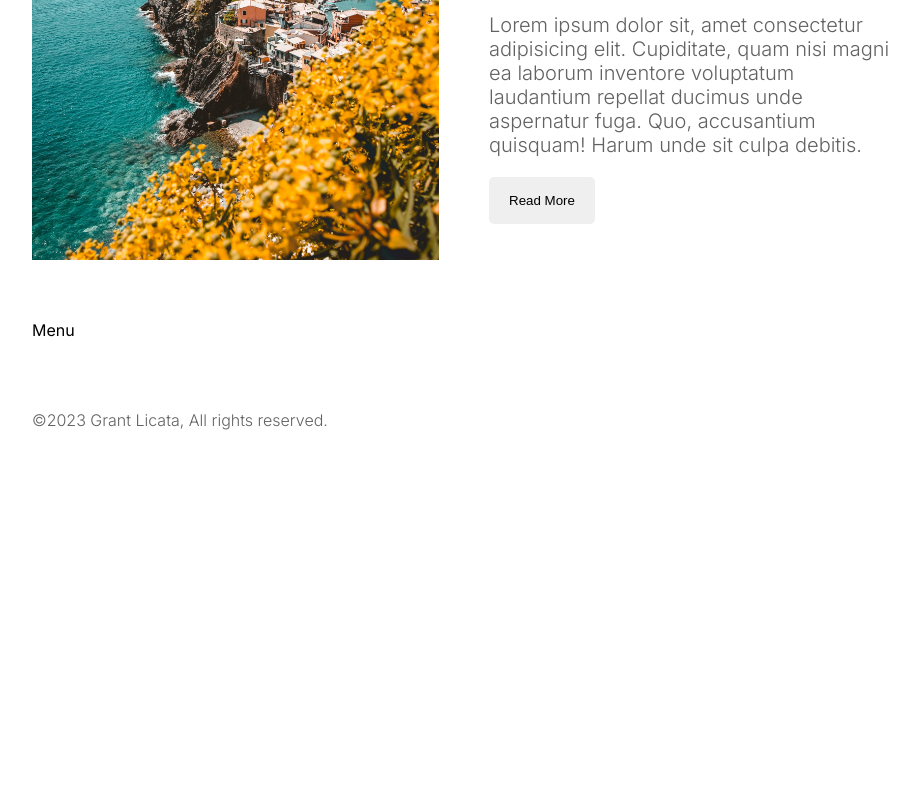
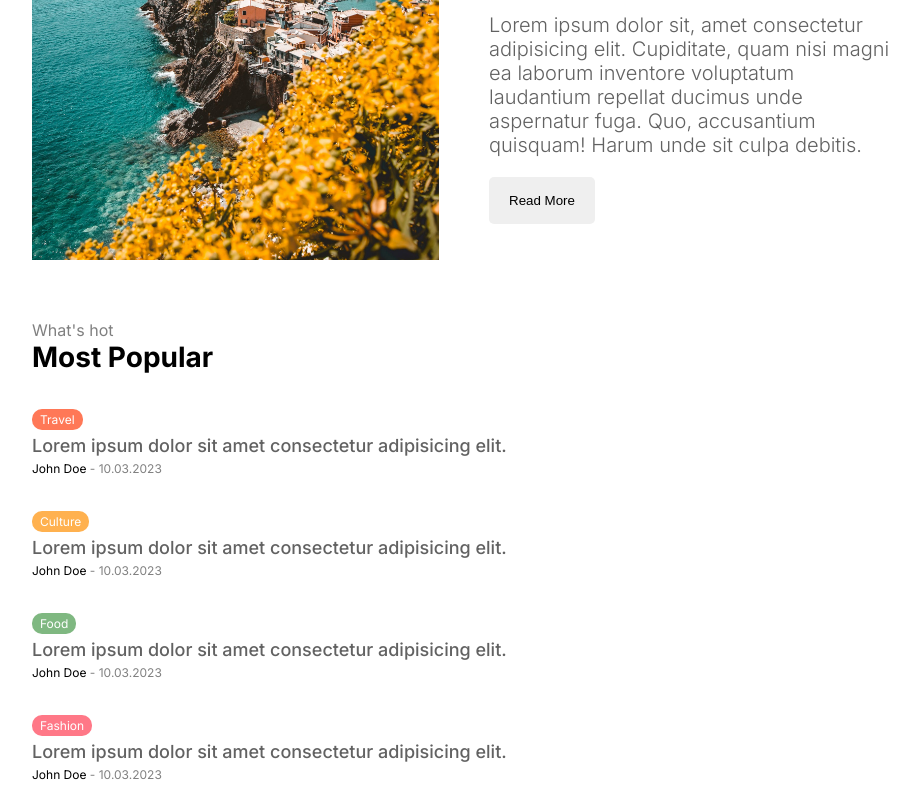
Before and after one commit to GrantLicata/Blog, a Next.js app: page / in a window 1280 px wide. Shown: the part 691-1488 px from the top of the page, without its empty margins (176-1095 px from the left). Before the commit the page ends 1141 px from the top, so only its background shows below. Built offline with nearby package versions, Linux system fonts and the light colour scheme; no server answers.

Commit message:
Menu component built

```diff
--- a/src/components/menu/Menu.jsx
+++ b/src/components/menu/Menu.jsx
@@ -1,8 +1,24 @@
 import React from "react";
 import styles from "./menu.module.css";
+import Link from "next/link";
+import Image from "next/image";
+import MenuPosts from "../menuPosts/MenuPosts";
+import MenuCategories from "../menuCategories/MenuCategories";
 
 const Menu = () => {
-  return <div className={styles.container}>Menu</div>;
+  return (
+    <div className={styles.container}>
+      <h2 className={styles.subtitle}>{"What's hot"}</h2>
+      <h1 className={styles.title}>Most Popular</h1>
+      <MenuPosts withImage={false} />
+      <h2 className={styles.subtitle}>Discover by topic</h2>
+      <h1 className={styles.title}>Categories</h1>
+      <MenuCategories />
+      <h2 className={styles.subtitle}>Chosen by the editor</h2>
+      <h1 className={styles.title}>Editors Pick</h1>
+      <MenuPosts withImage={true} />
+    </div>
+  );
 };
 
 export default Menu;
--- a/src/components/navbar/Navbar.jsx
+++ b/src/components/navbar/Navbar.jsx
@@ -26,7 +26,7 @@ const Navbar = () => {
         <Link href="/" className={styles.link}>
           About
         </Link>
-        {/* <AuthLinks /> */}
+        <AuthLinks />
       </div>
     </div>
   );
```
